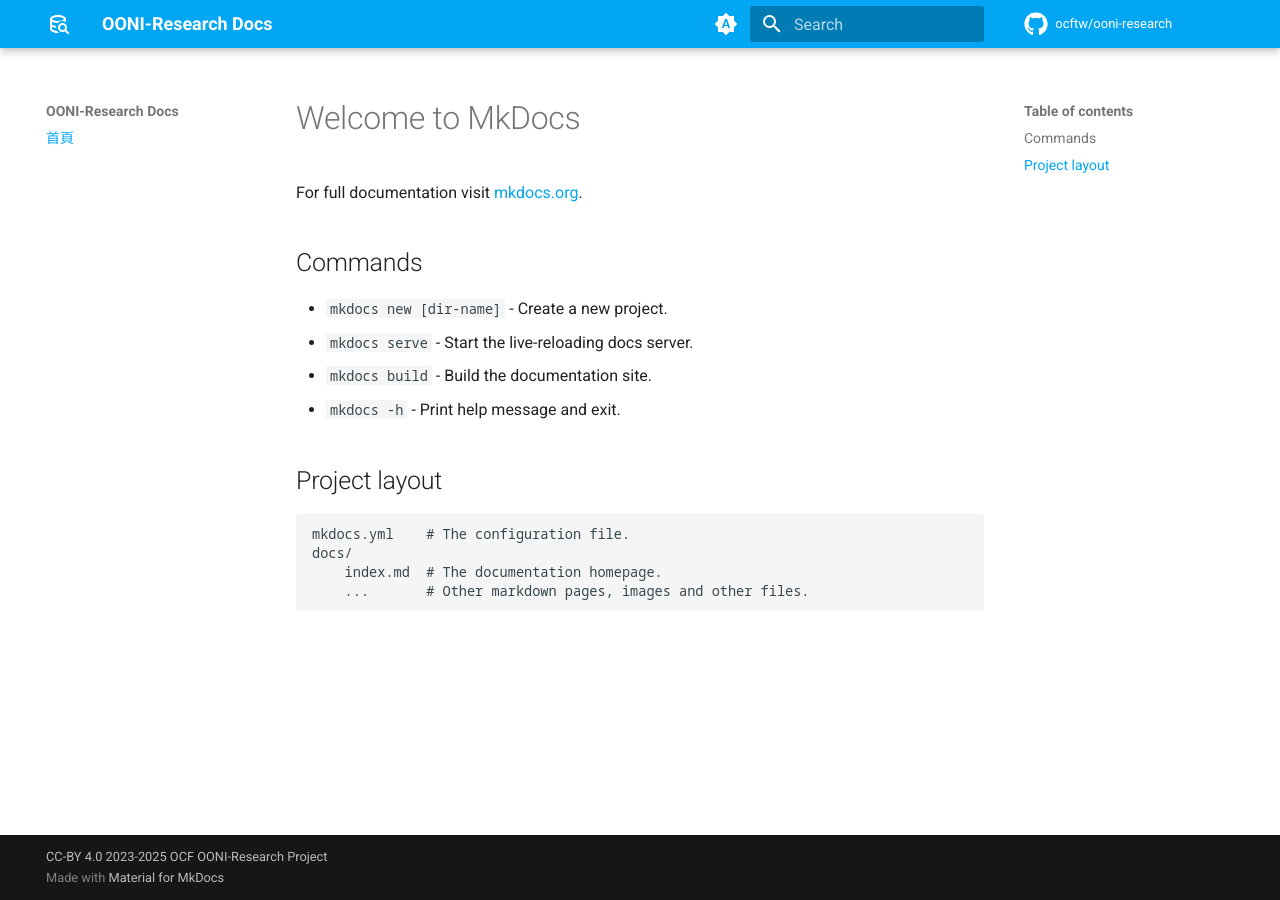
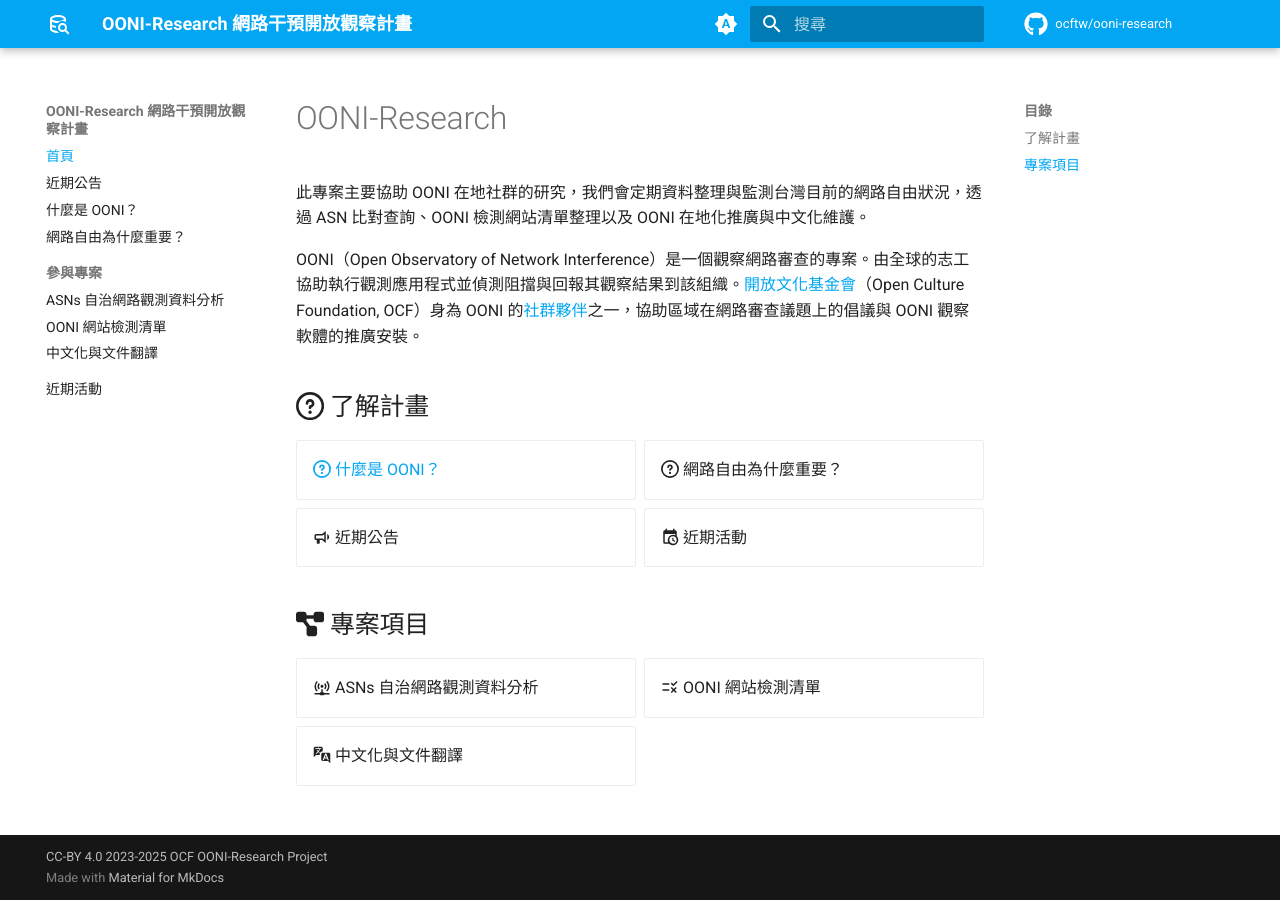
Before and after one commit to ocftw/ooni-research, an MkDocs documentation site: the page built from docs/docs/index.md, in a window 1280 px wide. Built offline with MkDocs 1.6.1 and Material for MkDocs 9.7.7, drawn with Linux system fonts in a browser that asks for light colours; comment, search, counter and statistics services are not loaded.

Commit message:
Add more content and framework
Signed-off-by: Toomore Chiang <toomore0929@gmail.com>

```diff
--- a/docs/docs/index.md
+++ b/docs/docs/index.md
@@ -1,17 +1,26 @@
-# Welcome to MkDocs
+# OONI-Research
 
-For full documentation visit [mkdocs.org](https://www.mkdocs.org).
+此專案主要協助 OONI 在地社群的研究，我們會定期資料整理與監測台灣目前的網路自由狀況，透過 ASN 比對查詢、OONI 檢測網站清單整理以及 OONI 在地化推廣與中文化維護。
 
-## Commands
+OONI（Open Observatory of Network Interference）是一個觀察網路審查的專案。由全球的志工協助執行觀測應用程式並偵測阻擋與回報其觀察結果到該組織。[開放文化基金會](https://ocf.tw/){target="_blank"}（Open Culture Foundation, OCF）身為 OONI 的[社群夥伴](https://ooni.org/partners/open-culture-foundation/){target="_blank"}之一，協助區域在網路審查議題上的倡議與 OONI 觀察軟體的推廣安裝。
 
-* `mkdocs new [dir-name]` - Create a new project.
-* `mkdocs serve` - Start the live-reloading docs server.
-* `mkdocs build` - Build the documentation site.
-* `mkdocs -h` - Print help message and exit.
+## :fontawesome-regular-circle-question: 了解計畫
 
-## Project layout
+<div class="grid cards" markdown>
 
-    mkdocs.yml    # The configuration file.
-    docs/
-        index.md  # The documentation homepage.
-        ...       # Other markdown pages, images and other files.
+- [:fontawesome-regular-circle-question: 什麼是 OONI？](./whatis-ooni.md)
+- :fontawesome-regular-circle-question: 網路自由為什麼重要？
+- :material-bullhorn-outline: 近期公告
+- :material-calendar-clock: 近期活動
+
+</div>
+
+## :fontawesome-solid-diagram-project: 專案項目
+
+<div class="grid cards" markdown>
+
+- :material-access-point-network: ASNs 自治網路觀測資料分析
+- :material-list-status: OONI 網站檢測清單
+- :material-translate-variant: 中文化與文件翻譯
+
+</div>
--- a/docs/mkdocs.yml
+++ b/docs/mkdocs.yml
@@ -1,4 +1,4 @@
-site_name: OONI-Research Docs
+site_name: OONI-Research 網路干預開放觀察計畫
 site_url: https://ooni-research.ocf.tw/docs/
 site_description: OONI Probe and ASNs finding in Taiwan.
 site_author: OCF OONI-Research Volunteer
@@ -8,6 +8,14 @@
 copyright: "CC-BY 4.0 2023-2025 OCF OONI-Research Project"
 nav:
   - 首頁: index.md
+  - 近期公告: blogs.md
+  - 什麼是 OONI？: whatis-ooni.md
+  - 網路自由為什麼重要？: internet-freedem.md
+  - 參與專案:
+      - ASNs 自治網路觀測資料分析: ooni-asns-coverage.md
+      - OONI 網站檢測清單: ooni-weblists.md
+      - 中文化與文件翻譯: ooni-i18n.md
+  - 近期活動: events.md
 theme:
   name: material
   icon:
@@ -36,13 +44,23 @@
       toggle:
         icon: material/lightbulb-outline
         name: Switch to light mode
-  language: en
+  language: zh-TW
   features:
     - navigation.top
+    - navigation.expand
+    - navigation.sections
     - search.suggest
     - search.highlight
     - search.share
 plugins:
   - search
   - git-revision-date-localized:
-      type: iso_date
+      type: iso_datetime
+      locale: en
+      enable_creation_date: true
+markdown_extensions:
+  - attr_list
+  - md_in_html
+  - pymdownx.emoji:
+      emoji_index: !!python/name:material.extensions.emoji.twemoji
+      emoji_generator: !!python/name:material.extensions.emoji.to_svg
```
